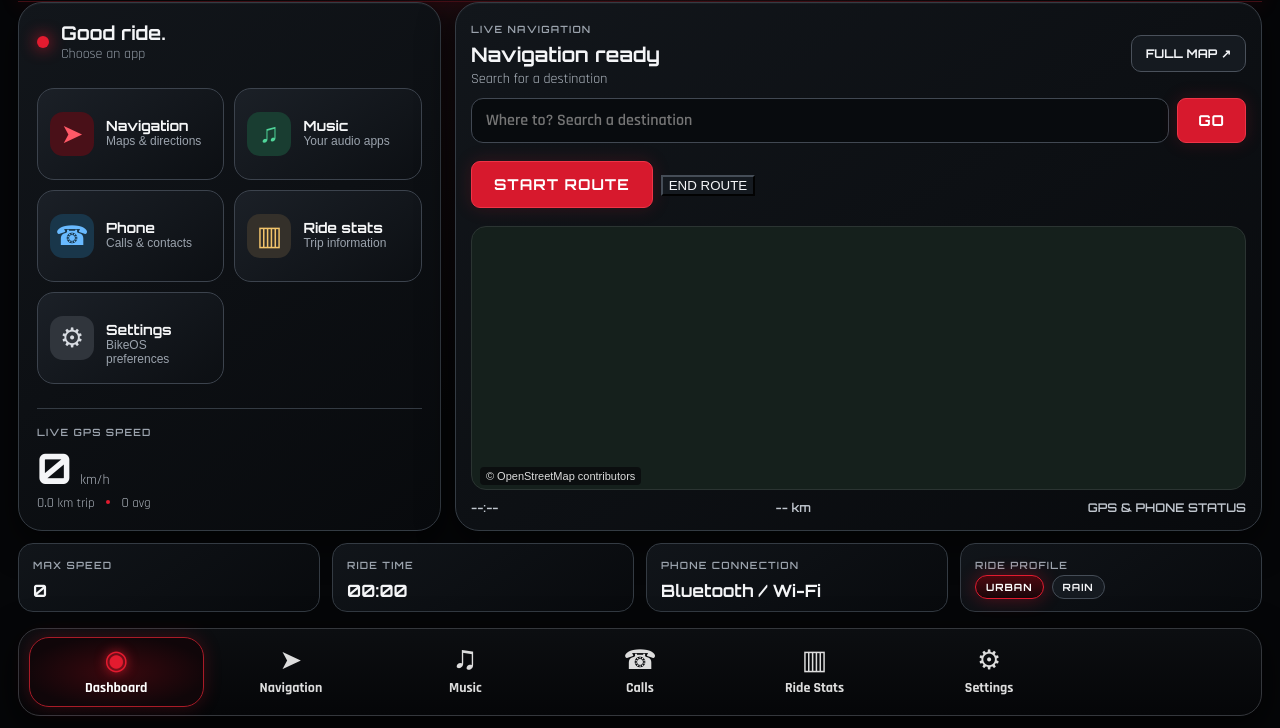
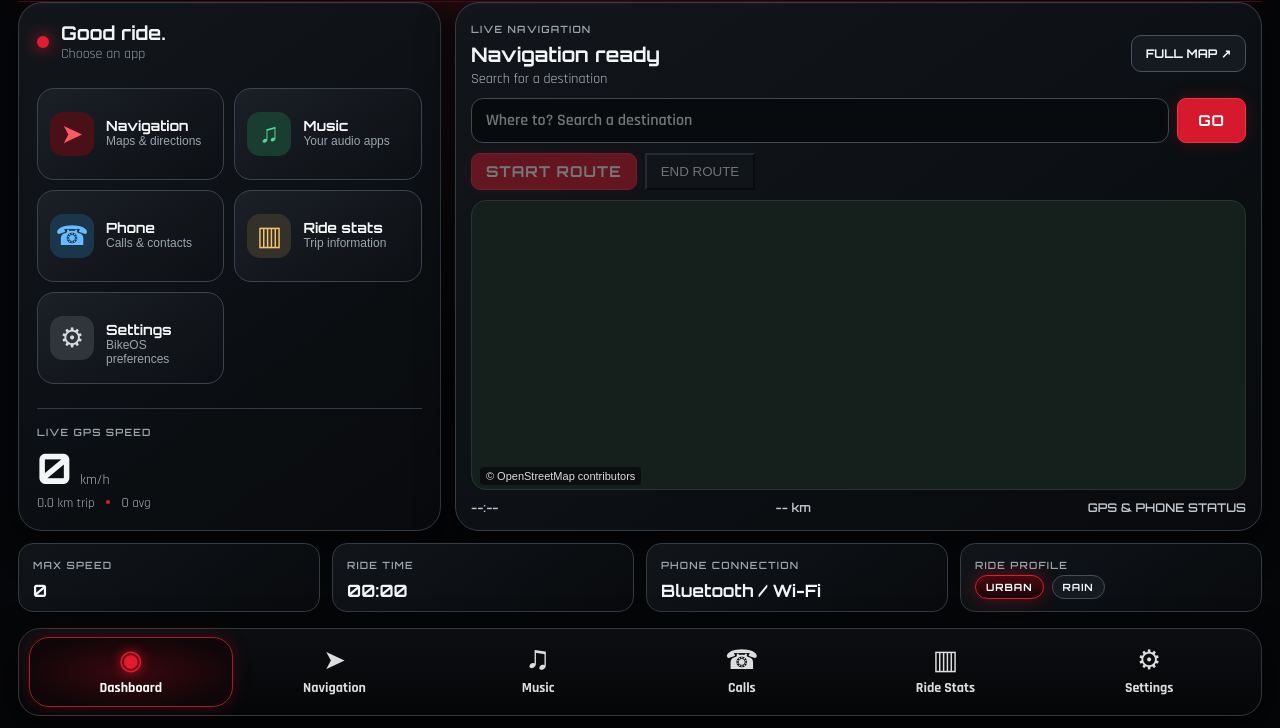
Before and after one commit to HimanshuBhat001/-BikeOS, a plain HTML site: page index.html in a window 1280 px wide. Shown: the part 72-800 px from the top of the page. Drawn offline with nearby package versions, Linux system fonts and the light colour scheme; no server answers.

Commit message:
Fix map suggestion positioning and dashboard controls

```diff
--- a/css/style.css
+++ b/css/style.css
@@ -138,3 +138,8 @@ button,.mode{background:#151a20;color:#f4f5f7;border-color:#454d57}
 /* Search suggestions belong to the map search control, never over the whole page */
 .nav-toolbar{position:relative;z-index:12}.nav-search-wrap{position:relative;flex:1;min-width:0;max-width:760px}.nav-search-wrap .nav-search{max-width:none}.map-search-results{position:absolute;top:calc(100% + 7px);left:0;right:0;width:100%;max-height:min(48vh,360px);overflow:auto;border-radius:13px;background:#101419f5;backdrop-filter:blur(18px);box-shadow:0 14px 35px #000d;z-index:40}.map-search-results button{padding:13px 16px;font-size:16px}.map-search-results button:hover{background:#351017}
 .youtube-music-only{margin:20px 0}.youtube-music-launch{min-width:260px;min-height:62px;font-size:17px!important}.youtube-music-launch:before{content:'▶';display:inline-grid;place-items:center;margin-right:12px;width:32px;height:32px;border-radius:9px;background:#f22;color:white}
+
+/* Bug-fix pass: map autocomplete anchored to its own search field */
+.home-search-wrap{position:relative;z-index:14}.home-search-results{position:absolute;top:calc(100% + 6px);left:0;right:68px;width:auto;max-height:250px;overflow:auto;z-index:60;border:1px solid #424a54;border-radius:12px;background:#101419f7;box-shadow:0 14px 35px #000d}.home-search-results button{display:block;width:100%;text-align:left;padding:12px 14px;border:0;border-bottom:1px solid #303740;background:transparent;color:#f2f4f7;font:600 15px Rajdhani}.home-search-results button:hover,.home-search-results button:focus{background:#351017}.home-route-actions{display:flex;gap:8px}.home-route-actions button{margin:0;padding:8px 14px}.home-route-actions button:disabled{opacity:.42;cursor:not-allowed}
+.quick-status{display:none!important}.bottom-nav{grid-template-columns:repeat(6,minmax(0,1fr))!important}
+.settings-grid{display:grid;grid-template-columns:repeat(2,minmax(0,1fr));gap:12px}.setting-toggle{display:flex!important;align-items:center;gap:10px}.setting-toggle input{width:20px!important;height:20px!important;margin:0!important}
```
